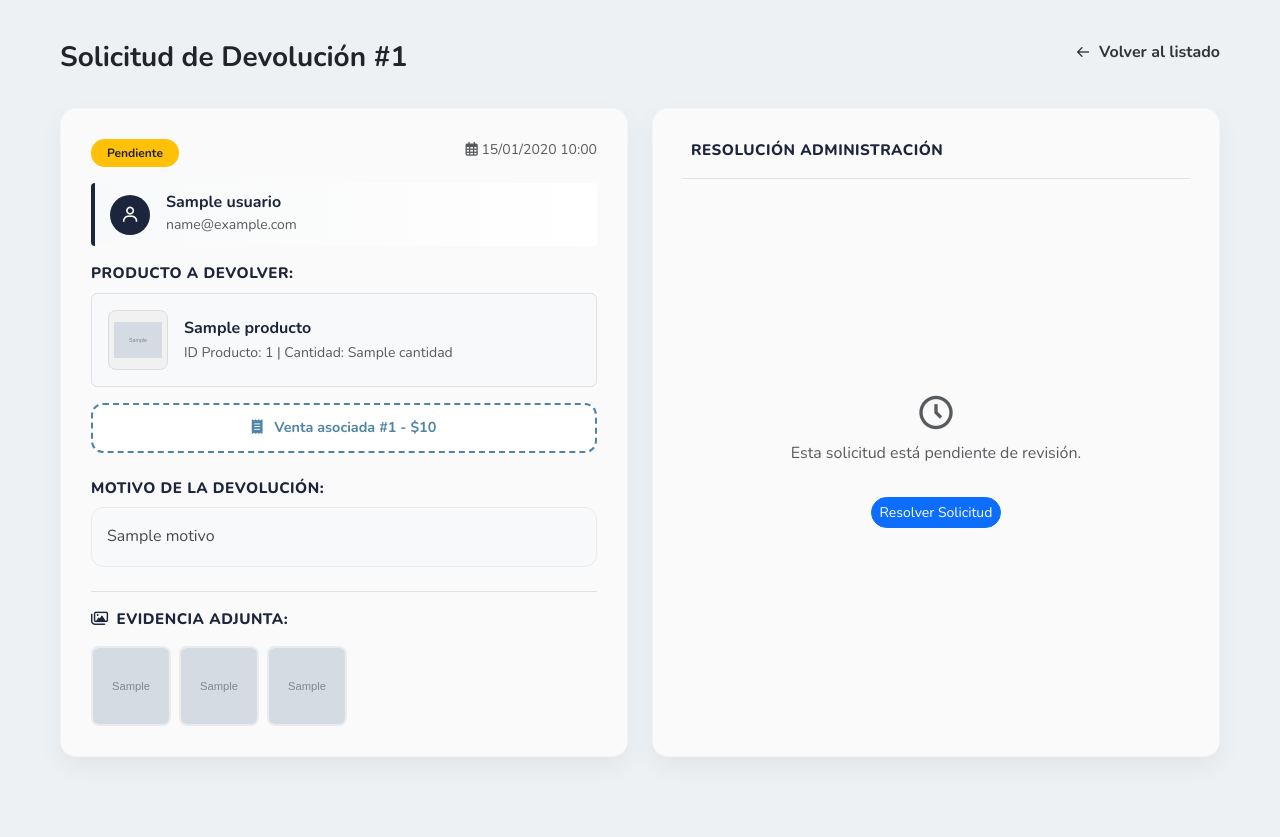
After one commit to diego-ab-dev/Akaispace_Proyecto_de_Titulo, a Django app: template templates/admin_panel/detalle_devolucion.html in a window 1280 px wide. The commit adds this page. Run offline with Django 3.2, Linux system fonts and the light colour scheme; the template is opened without the code that fills it: most values are stand-ins (such as "Sample title", 1, 10 or a date in 2020); grey boxes marked "Sample" are stand-in pictures.

Commit message:
se agregaron nuevos templates para admin que son detalle reclamo y detalle devolucion.

```diff
--- a/SdGames/urls.py
+++ b/SdGames/urls.py
@@ -18,7 +18,7 @@ from django.conf import settings
 from django.conf.urls.static import static
 from django.contrib import admin
 from django.urls import path
-from appPrincipal.views import home,ver_boleta,ver_detalle_compra, ver_detalle_reclamo, login, register, productos_menu, producto_detalle, carrito, logout, productos_por_categoria, perfil, editar_perfil, obtener_ciudades, cambiar_contraseña,  agregar_al_carrito, eliminar_del_carrito, actualizar_cantidad_carrito, ver_carrito, lista_favoritos, agregar_favorito, eliminar_favorito, password_reset_request, ver_compras, lista_opiniones, crear_reclamo, lista_reclamos, seleccionar_pago, compra_exitosa, admin_dashboard, admin_productos, admin_usuarios, editar_producto, agregar_producto, buscar_usuarios, eliminar_producto, eliminar_usuario, admin_devoluciones, admin_reclamos, responder_reclamo, admin_ventas, crear_usuario, get_dashboard_counts, admin_cambiar_estado_venta, enviar_opinion, guardar_datos_envio, eliminar_favoritos_seleccionados, responder_devolucion, crear_devolucion, listar_devoluciones, ver_detalle_devolucion, detalle_producto, detalle_usuario, detalle_venta, modificar_venta, marcar_recibido, anular_venta
+from appPrincipal.views import home,ver_boleta,ver_detalle_compra, ver_detalle_reclamo, login, register, productos_menu, producto_detalle, carrito, logout, productos_por_categoria, perfil, editar_perfil, obtener_ciudades, cambiar_contraseña,  agregar_al_carrito, eliminar_del_carrito, actualizar_cantidad_carrito, ver_carrito, lista_favoritos, agregar_favorito, eliminar_favorito, password_reset_request, ver_compras, lista_opiniones, crear_reclamo, lista_reclamos, seleccionar_pago, compra_exitosa, admin_dashboard, admin_productos, admin_usuarios, editar_producto, agregar_producto, buscar_usuarios, eliminar_producto, eliminar_usuario, admin_devoluciones, admin_reclamos, responder_reclamo, detalle_reclamo , admin_ventas, crear_usuario, get_dashboard_counts, admin_cambiar_estado_venta, enviar_opinion, guardar_datos_envio, eliminar_favoritos_seleccionados, responder_devolucion, detalle_devolucion, crear_devolucion, listar_devoluciones, ver_detalle_devolucion, detalle_producto, detalle_usuario, detalle_venta, modificar_venta, marcar_recibido, anular_venta
 
 urlpatterns = [
     # URLS CLIENTE
@@ -98,11 +98,12 @@ urlpatterns = [
     path('admin-panel/ventas/detalle/<int:venta_id>/', detalle_venta, name='detalle_venta'),
     path('admin-panel/ventas/modificar/<int:venta_id>/', modificar_venta, name='modificar_venta'),
     path('ventas/anular/<int:venta_id>/', anular_venta, name='anular_venta'),
-
     # reclamo
     path('admin-panel/reclamos/', admin_reclamos, name='admin_reclamos'),
     path('admin-panel/reclamos/responder/<int:reclamo_id>/', responder_reclamo, name='responder_reclamo'),
+    path('administracion/reclamos/detalle/<int:reclamo_id>/', detalle_reclamo, name='detalle_reclamo'),
     # devolucion
     path('admin-panel/devoluciones/', admin_devoluciones, name='admin_devoluciones'),
     path('admin-panel/devoluciones/responder/<int:devolucion_id>/', responder_devolucion, name='responder_devolucion'),
+    path('devolucion/detalle/<int:devolucion_id>/', detalle_devolucion, name='detalle_devolucion'),
 ] + static(settings.MEDIA_URL, document_root=settings.MEDIA_ROOT)
--- /dev/null
+++ b/static/styles/styles_admin/styles_detalle_devolucion.css
@@ -0,0 +1,214 @@
+@import url("https://fonts.googleapis.com/css2?family=Nunito:wght@400;600;700;800&display=swap");
+
+body {
+    background-color: #EEF1F4;
+    font-family: 'Nunito', sans-serif;
+    color: #1C253B;
+    padding-bottom: 40px;
+}
+
+.main-container {
+    max-width: 1200px;
+    margin: 0 auto;
+    padding: 40px 20px;
+}
+
+.btn-back {
+    display: inline-flex;
+    align-items: center;
+    gap: 8px;
+    color: #333;
+    font-weight: 700;
+    text-decoration: none;
+    margin-bottom: 20px;
+    transition: color 0.2s;
+}
+
+.detail-card {
+    background-color: #fafafa;
+    border-radius: 16px;
+    padding: 30px;
+    box-shadow: 0 10px 25px rgba(0,0,0,0.05);
+    height: 100%;
+    border: 1px solid rgba(0,0,0,0.02);
+}
+
+.label-bold {
+    font-weight: 800;
+    font-size: 0.95rem;
+    color: #1C253B;
+    text-transform: uppercase;
+    letter-spacing: 0.5px;
+    margin-bottom: 8px;
+    display: block;
+}
+
+.text-content {
+    font-size: 1rem;
+    color: #4a4a4a;
+    line-height: 1.7;
+    max-height: 350px;
+    overflow-y: auto;
+    word-wrap: break-word;
+    padding: 15px;
+    border-radius: 12px;
+    background-color: #f8f9fa;
+    border: 1px solid #e9ecef;
+}
+
+.text-content::-webkit-scrollbar {
+    width: 6px;
+}
+.text-content::-webkit-scrollbar-track {
+    background: transparent;
+}
+.text-content::-webkit-scrollbar-thumb {
+    background: #cbd5e0;
+    border-radius: 10px;
+}
+.text-content::-webkit-scrollbar-thumb:hover {
+    background: #a0aec0;
+}
+
+.response-bg {
+    background-color: #fafafa;
+    border-color: #cfe2ff;
+    color: #2c3e50;
+}
+
+.user-info-box {
+    background-color: #fff;
+    border-left: 4px solid #1C253B;
+    padding: 10px 15px;
+    border-radius: 4px;
+    background: linear-gradient(to right, #f8f9fa, #fff);
+}
+
+.avatar-circle {
+    width: 40px;
+    height: 40px;
+    background-color: #1C253B;
+    color: white;
+    border-radius: 50%;
+    display: flex;
+    align-items: center;
+    justify-content: center;
+    font-size: 1.2rem;
+}
+
+.btn-ver-compra {
+    display: block;
+    width: 100%;
+    padding: 12px;
+    text-align: center;
+    background-color: white;
+    border: 2px dashed #4e84a8;
+    color: #4e84a8;
+    border-radius: 12px;
+    text-decoration: none;
+    font-weight: 700;
+    font-size: 0.9rem;
+    transition: all 0.2s;
+}
+
+.btn-ver-compra:hover {
+    background-color: #f0f7ff;
+    border-style: solid;
+    transform: translateY(-2px);
+}
+
+.text-asunto {
+    word-wrap: break-word;
+    overflow-wrap: break-word;
+    word-break: break-word;
+    display: inline-block;
+    max-width: 100%;
+    vertical-align: top;
+}
+
+
+.thumb-box {
+    width: 80px;
+    height: 80px;
+    border-radius: 8px;
+    overflow: hidden;
+    cursor: pointer;
+    border: 2px solid #e9ecef;
+    transition: transform 0.2s, border-color 0.2s;
+}
+
+.thumb-box img {
+    width: 100%;
+    height: 100%;
+    object-fit: cover;
+}
+
+.thumb-box:hover {
+    transform: scale(1.05);
+    border-color: #4e84a8;
+}
+
+.image-modal {
+    display: none;
+    position: fixed;
+    z-index: 9999;
+    left: 0;
+    top: 0;
+    width: 100%;
+    height: 100%;
+    overflow: auto;
+    background-color: rgba(0,0,0,0.85);
+    align-items: center;
+    justify-content: center;
+}
+
+.modal-content {
+    margin: auto;
+    display: block;
+    max-width: 90%;
+    max-height: 90vh;
+    width: auto;
+    height: auto;
+    border-radius: 5px;
+    box-shadow: 0 0 20px rgba(0,0,0,0.5);
+    animation: zoomIn 0.3s;
+}
+
+.close-btn {
+    position: absolute;
+    top: 20px;
+    right: 35px;
+    color: #f1f1f1;
+    font-size: 40px;
+    font-weight: bold;
+    transition: 0.3s;
+    cursor: pointer;
+}
+
+.close-btn:hover,
+.close-btn:focus {
+    color: #bbb;
+    text-decoration: none;
+    cursor: pointer;
+}
+
+@keyframes zoomIn {
+    from {transform:scale(0.8); opacity:0}
+    to {transform:scale(1); opacity:1}
+}
+
+@media (max-width: 992px) {
+    .detail-card {
+        height: auto;
+    }
+}
+
+.producto-miniatura {
+    width: 60px;
+    height: 60px;
+    object-fit: contain;
+    border-radius: 8px;
+    background-color: #f1f1f1;
+    padding: 5px;
+    border: 1px solid #ddd;
+}
--- /dev/null
+++ b/templates/admin_panel/detalle_devolucion.html
@@ -0,0 +1,170 @@
+<!DOCTYPE html>
+{% load static %}
+{% load custom_filters %}
+<html lang="es">
+<head>
+    <meta charset="UTF-8">
+    <meta name="viewport" content="width=device-width, initial-scale=1.0">
+    <title>Admin - Detalle Devolución #{{ devolucion.id }}</title>
+    <link href="https://cdn.jsdelivr.net/npm/bootstrap@5.3.3/dist/css/bootstrap.min.css" rel="stylesheet">
+    <link rel="stylesheet" href="https://cdnjs.cloudflare.com/ajax/libs/font-awesome/6.4.0/css/all.min.css">
+    <link rel="stylesheet" href="https://cdn.jsdelivr.net/npm/boxicons@latest/css/boxicons.min.css">
+    <link rel="stylesheet" href="{% static 'styles/styles_admin/styles_detalle_devolucion.css' %}">
+    <link rel="icon" type="image/png" href="{% static 'images/logoadmin.png' %}">
+</head>
+<body>
+    <div class="main-container">
+
+        <div class="page-header d-flex justify-content-between align-items-center mb-4">
+            <h1 class="h3 fw-bold text-dark">Solicitud de Devolución #{{ devolucion.id }}</h1>
+            <a href="{% url 'admin_devoluciones' %}" class="btn-back">
+                <i class='bx bx-arrow-back'></i> Volver al listado
+            </a>
+        </div>
+
+        <div class="row g-4">
+
+            <div class="col-lg-6">
+                <div class="detail-card">
+                    <div class="d-flex justify-content-between align-items-start mb-3">
+                        <div>
+                            <span class="badge
+                                {% if devolucion.estado == 'Pendiente' %}bg-warning text-dark
+                                {% elif devolucion.estado == 'Aprobada' %}bg-success
+                                {% elif devolucion.estado == 'Rechazada' %}bg-danger
+                                {% else %}bg-secondary{% endif %}
+                                px-3 py-2 rounded-pill">
+                                {{ devolucion.estado }}
+                            </span>
+                        </div>
+                        <span class="text-muted small">
+                            <i class="far fa-calendar-alt"></i> {{ devolucion.fecha_solicitud|date:"d/m/Y H:i" }}
+                        </span>
+                    </div>
+
+                    <div class="user-info-box mb-3">
+                        <div class="d-flex align-items-center gap-3">
+                            <div class="avatar-circle">
+                                <i class='bx bx-user'></i>
+                            </div>
+                            <div>
+                                <h6 class="m-0 fw-bold">{{ devolucion.usuario.nombre }}</h6>
+                                <small class="text-muted">{{ devolucion.usuario.email }}</small>
+                            </div>
+                        </div>
+                    </div>
+
+                    <div class="mb-3">
+                        <label class="label-bold">Producto a Devolver:</label>
+                        <div class="p-3 border rounded bg-light d-flex align-items-center gap-3">
+                            <img src="{{ devolucion.producto.imagen_principal.url }}" class="producto-miniatura" alt="Imagen producto">
+                            <div>
+                                <strong class="d-block">{{ devolucion.producto.nombre }}</strong>
+                                <small class="text-muted">ID Producto: {{ devolucion.producto.id }} | Cantidad: {{ devolucion.cantidad }}</small>
+                            </div>
+                        </div>
+                    </div>
+
+                    {% if devolucion.venta %}
+                    <div class="mb-4">
+                        <a href="{% url 'detalle_venta' devolucion.venta.id %}" class="btn-ver-compra" title="Ver detalle de venta #{{ devolucion.venta.id }}">
+                            <i class="fas fa-receipt me-2"></i> Venta asociada #{{ devolucion.venta.id }} - ${{ devolucion.venta.total|formato_chileno }}
+                        </a>
+                    </div>
+                    {% endif %}
+
+                    <div class="mb-3">
+                        <label class="label-bold">Motivo de la devolución:</label>
+                        <div class="text-content">
+                            {{ devolucion.motivo|linebreaksbr }}
+                        </div>
+                    </div>
+
+                    {% if devolucion.imagen1 or devolucion.imagen2 or devolucion.imagen3 %}
+                    <div class="mt-4 border-top pt-3">
+                        <label class="label-bold mb-3"><i class="far fa-images me-2"></i>Evidencia Adjunta:</label>
+                        <div class="evidence-gallery d-flex gap-2 flex-wrap">
+                            {% if devolucion.imagen1 %}
+                                <div class="thumb-box">
+                                    <img src="{{ devolucion.imagen1.url }}" onclick="abrirModal(this.src)" alt="Evidencia 1">
+                                </div>
+                            {% endif %}
+                            {% if devolucion.imagen2 %}
+                                <div class="thumb-box">
+                                    <img src="{{ devolucion.imagen2.url }}" onclick="abrirModal(this.src)" alt="Evidencia 2">
+                                </div>
+                            {% endif %}
+                            {% if devolucion.imagen3 %}
+                                <div class="thumb-box">
+                                    <img src="{{ devolucion.imagen3.url }}" onclick="abrirModal(this.src)" alt="Evidencia 3">
+                                </div>
+                            {% endif %}
+                        </div>
+                    </div>
+                    {% endif %}
+
+                </div>
+            </div>
+
+            <div class="col-lg-6">
+                <div class="detail-card h-100 d-flex flex-column">
+                    <div class="mb-3 border-bottom pb-2">
+                        <span class="label-bold d-flex align-items-center gap-2">
+                            <i class='bx bx-gavel fs-4'></i> Resolución Administración
+                        </span>
+                    </div>
+
+                    {% if devolucion.estado != 'Pendiente' %}
+                        <div class="alert {% if devolucion.estado == 'Aprobada' %}alert-success{% else %}alert-danger{% endif %} mb-3">
+                            <strong>Decisión: {{ devolucion.estado }}</strong>
+                        </div>
+
+                        <label class="label-bold">Comentarios de resolución:</label>
+                        <div class="text-content response-bg flex-grow-1">
+                            {{ devolucion.respuesta_admin|default:"Sin comentarios adicionales."|linebreaksbr }}
+                        </div>
+
+                        <div class="mt-3 d-flex justify-content-between align-items-end">
+                            <span class="text-muted small">
+                                <i class="fas text-success"></i> Resuelto el: {{ devolucion.fecha_resolucion|date:"d/m/Y H:i" }}
+                            </span>
+                        </div>
+                    {% else %}
+                        <div class="empty-response-box flex-grow-1 d-flex flex-column justify-content-center align-items-center text-muted">
+                            <i class='bx bx-time-five fs-1 mb-2'></i>
+                            <p>Esta solicitud está pendiente de revisión.</p>
+                            <a href="{% url 'responder_devolucion' devolucion.id %}" class="btn btn-primary btn-sm rounded-pill mt-3">
+                                Resolver Solicitud
+                            </a>
+                        </div>
+                    {% endif %}
+                </div>
+            </div>
+
+        </div>
+    </div>
+
+    <div id="adminImageModal" class="image-modal">
+        <span class="close-btn" onclick="cerrarModal()">&times;</span>
+        <img class="modal-content" id="imgExpanded">
+    </div>
+
+    <script src="https://cdn.jsdelivr.net/npm/bootstrap@5.3.3/dist/js/bootstrap.bundle.min.js"></script>
+    <script>
+        function abrirModal(src) {
+            const modal = document.getElementById("adminImageModal");
+            const modalImg = document.getElementById("imgExpanded");
+            modal.style.display = "flex";
+            modalImg.src = src;
+        }
+
+        function cerrarModal() {
+            document.getElementById("adminImageModal").style.display = "none";
+        }
+
+        document.getElementById("adminImageModal").addEventListener("click", function(e) {
+            if (e.target === this) cerrarModal();
+        });
+    </script>
+</body>
+</html>
--- a/templates/admin_panel/responder_devolucion.html
+++ b/templates/admin_panel/responder_devolucion.html
@@ -30,6 +30,9 @@
                     <div class="product-highlight-box">
                         <div class="highlight-label"><i class="fas fa-box-open"></i> Producto a Devolver</div>
                         <div class="highlight-name">{{ devolucion.producto.nombre }}</div>
+                        <div class="highlight-qty">
+                            Codigo de Barra: <small class="text-muted">{{ devolucion.producto.codigo_de_barra }}</small>
+                        </div>
 
                         <div class="d-flex justify-content-between align-items-end mt-2">
                             <div class="highlight-qty">
```
Also changed, not shown: appPrincipal/views.py (+17 -0 lines), static/styles/styles_admin/styles_detalle_reclamo.css (added, +133 -0 lines), templates/admin_panel/detalle_reclamo.html (added, +115 -0 lines), templates/admin_panel/devoluciones.html (+9 -1 lines), templates/admin_panel/reclamos.html (+9 -1 lines).
